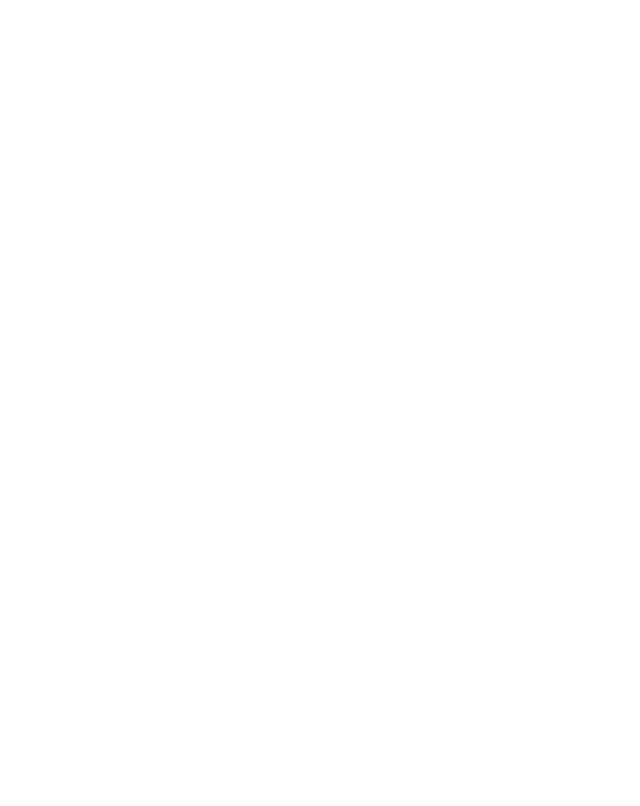
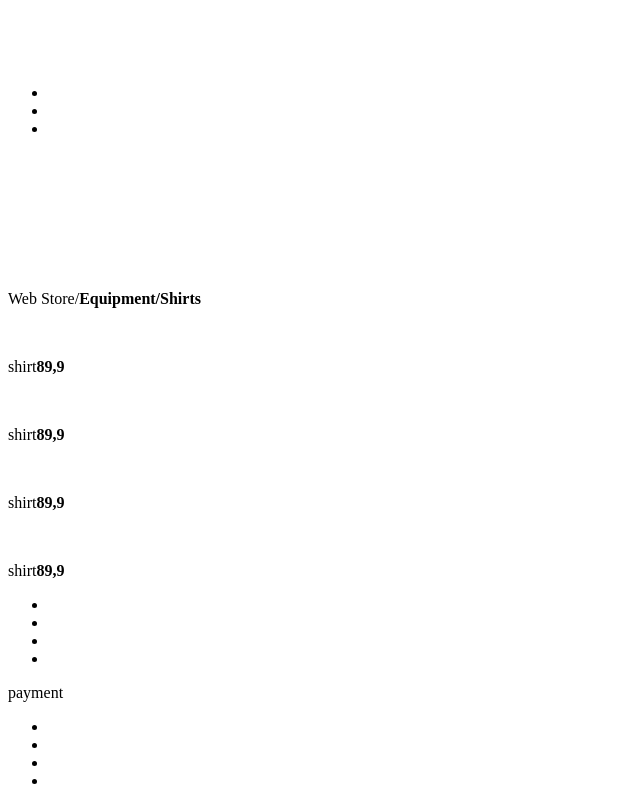
Before and after one commit to papitapapita/manchester_store, a plain HTML site: page index.html in a window 1280 px wide. Shown: the whole page, without its empty margins (0-640 px from the left). Drawn offline with Linux system fonts and the light colour scheme.

Commit message:
The layout's been done

```diff
--- a/index.html
+++ b/index.html
@@ -8,6 +8,74 @@
     <title>Document</title>
 </head>
 <body>
-
+    <header class="header">
+        <div class="header__img-sec">
+            <figure class="image-container"><img src="" alt="" class="header__img--manchester"></figure>
+        </div>
+        <div class="header__partner-div">
+            <figure class="image-container"><img src="" alt="" class="header__img--teamviewer"></figure>
+        </div>
+        <nav class="menu">
+            <ul class="menu__list">
+                <li class="menu__item"><a href="" class="menu__link"></a></li>
+                <li class="menu__item"><a href="" class="menu__link"></a></li>
+                <li class="menu__item"><a href="" class="menu__link"></a></li>
+            </ul>
+        </nav>
+    </header>
+    <main class="main">
+        <aside class="main__aside">
+            <div class="section-card">
+                <span class="section-card__title"></span>
+                <figure class="image-container"><img src="" alt="" class="section-card__img"></figure>
+            </div>
+            <div class="section-card">
+                <span class="section-card__title"></span>
+                <figure class="image-container"><img src="" alt="" class="section-card__img"></figure>
+            </div>
+            <div class="section-card">
+                <span class="section-card__title"></span>
+                <figure class="image-container"><img src="" alt="" class="section-card__img"></figure>
+            </div>
+            <div class="section-card">
+                <span class="section-card__title"></span>
+                <figure class="image-container"><img src="" alt="" class="section-card__img"></figure>
+            </div>
+        </aside>
+        <section class="shop">
+            <p>Web Store/<strong>Equipment/Shirts</strong></p>
+            <div class="shop-item">
+                <figure class="image-container"><img src="" alt="" class="shop-item__img"></figure>
+                <span>shirt</span><strong>89,9</strong></div>
+            <div class="shop-item">
+                <figure class="image-container"><img src="" alt="" class="shop-item__img"></figure>
+                <span>shirt</span><strong>89,9</strong></div>
+            <div class="shop-item">
+                <figure class="image-container"><img src="" alt="" class="shop-item__img"></figure>
+                <span>shirt</span><strong>89,9</strong></div>
+            <div class="shop-item">
+                <figure class="image-container"><img src="" alt="" class="shop-item__img"></figure>
+                <span>shirt</span><strong>89,9</strong></div>
+        </section>
+    </main>
+    <footer class="footer">
+        <div class="social-media">
+            <ul>
+                <li class="social-media__item"><a href="" class="social-media__link"></a></li>
+                <li class="social-media__item"><a href="" class="social-media__link"></a></li>
+                <li class="social-media__item"><a href="" class="social-media__link"></a></li>
+                <li class="social-media__item"><a href="" class="social-media__link"></a></li>
+            </ul>
+        </div>
+        <div class="payment">
+            <span>payment</span>
+            <ul>
+                <li class="payment__item"></li>
+                <li class="payment__item"></li>
+                <li class="payment__item"></li>
+                <li class="payment__item"></li>
+            </ul>
+        </div>
+    </footer>
 </body>
 </html>
```
